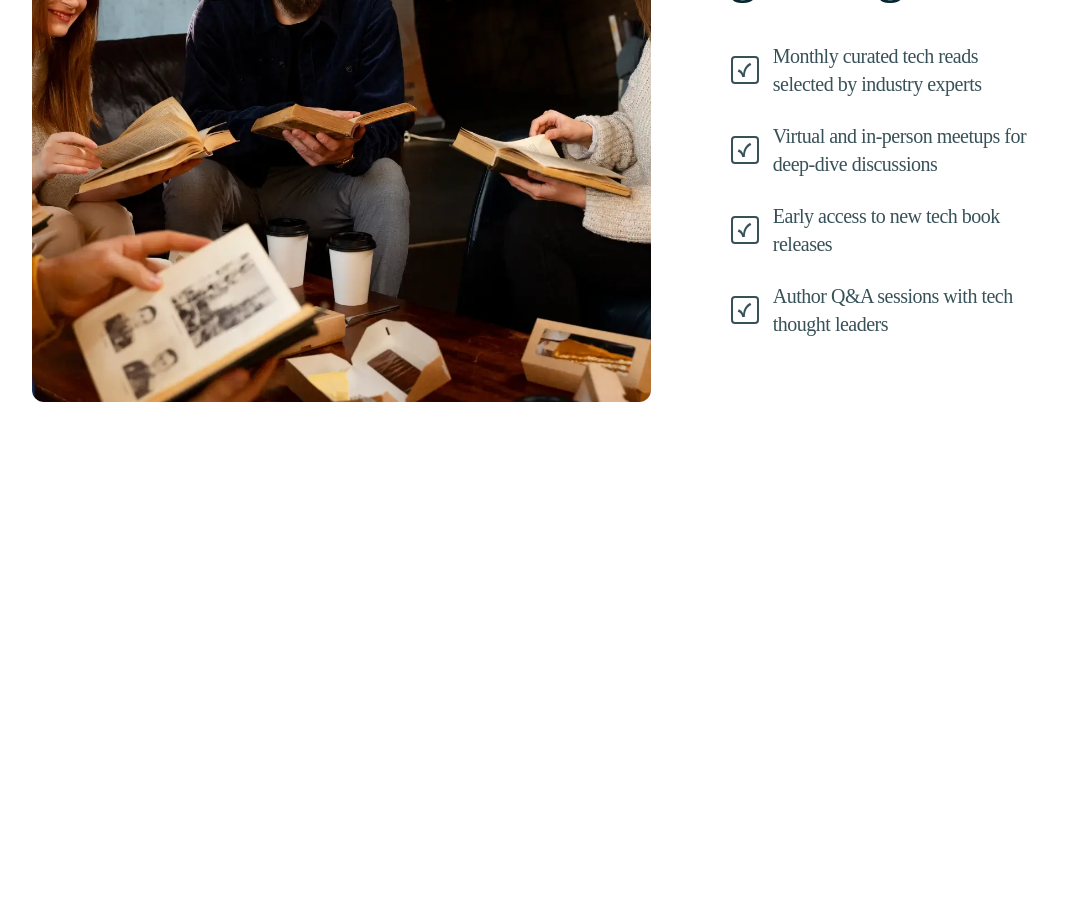
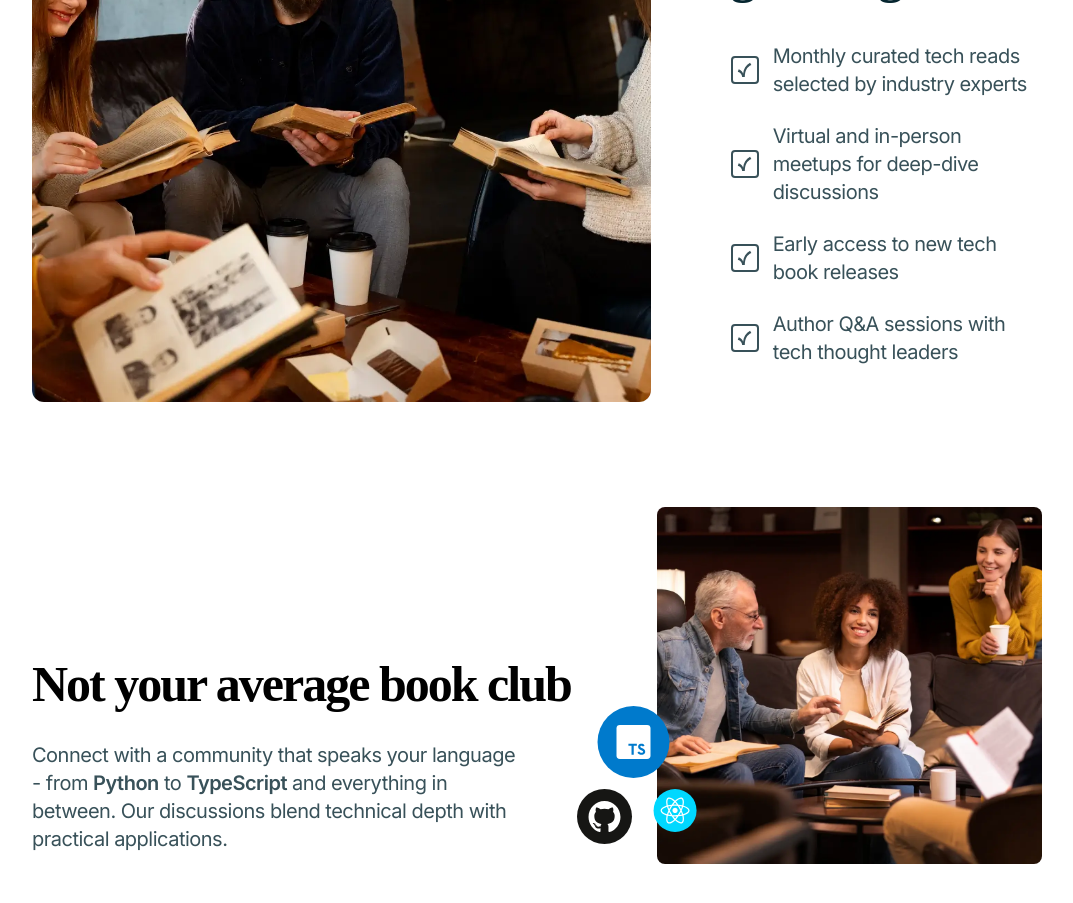
Before and after one commit to paulinasprojects/techbook-landing, a React (Vite) app: page / in a window 1280 px wide. Shown: the part 1160-2063 px from the top of the page, without its empty margins (103-1176 px from the left). Before the commit the page ends 1667 px from the top, so only its background shows below. Built offline with nearby package versions, Linux system fonts and the light colour scheme; a web font is replaced by a local one.

Commit message:
added average book club section

```diff
--- /dev/null
+++ b/src/components/average-book-club.tsx
@@ -0,0 +1,20 @@
+import "../styles/average-book-club.scss";
+
+export const AverageBookClub = () => {
+  return (
+    <section className="average-book-club-section">
+      {/* left */}
+      <div className="average-book-club-left">
+        <h2>Not your average book club</h2>
+        <p>Connect with a community that speaks your language - from <span>Python</span> to <span>TypeScript</span> and everything in between. Our discussions blend technical depth with practical applications.</p>
+      </div>
+      {/* right */}
+      <div className="average-book-club-right">
+        <img src="src/assets/image-not-average-desktop.webp" alt="" style={{borderRadius: "8px"}} />
+        <div className="average-book-club-technologies">
+          <img src="src/assets/technologies-logos.svg" alt="" />
+        </div>
+      </div>
+    </section>
+  )
+}
--- a/src/components/pages/home-page.tsx
+++ b/src/components/pages/home-page.tsx
@@ -1,3 +1,4 @@
+import { AverageBookClub } from "../average-book-club"
 import { Header } from "../common/header"
 import { Hero } from "../hero"
 import { ReadGrowSection } from "../read-grow-section"
@@ -9,6 +10,7 @@ export const Homepage = () => {
         <Hero/>
       </Header>
       <ReadGrowSection/>
+      <AverageBookClub/>
     </div>
   )
 }
--- a/src/components/read-grow-section.tsx
+++ b/src/components/read-grow-section.tsx
@@ -3,12 +3,10 @@ import { readGrow } from "../lib/content";
 
 export const ReadGrowSection = () => {
   return (
-    <div className="read-grow-section">
-      {/* left */}
+    <section className="read-grow-section">
       <div>
         <img src="src/assets/image-read-together-desktop.webp" alt="" style={{borderRadius: "12px"}} />
       </div>
-      {/* Right */}
       <div className="read-grow-right-container">
         <h2>Read together, grow together</h2>
         <div className="read-grow-right-list">
@@ -22,6 +20,6 @@ export const ReadGrowSection = () => {
           </ul>
         </div>
       </div>
-    </div>
+    </section>
   )
 }
--- /dev/null
+++ b/src/styles/average-book-club.scss
@@ -0,0 +1,40 @@
+.average-book-club-section {
+  padding-left: 135px;
+  padding-right: 135px;
+  padding-bottom: 120px;
+  display: flex;
+  align-items: center;
+  gap: 80px;
+  max-width: 1440px;
+}
+
+.average-book-club-left h2 {
+  margin-top: 134px;
+  font-size: var(--fs-50);
+  line-height: var(--line-height-130);
+  font-weight: var(--fw-semibold);
+  letter-spacing: var(--letter-spacing-2);
+}
+
+.average-book-club-left p {
+  margin-top: 24px;
+   color: var(--neutral-700);
+  font-size: var(--fs-20);
+  line-height: var(--line-height-140);
+  letter-spacing: var(--letter-spacing-5);
+  font-family: var(--ff-inter);
+}
+
+.average-book-club-left span {
+  font-weight: var(--fw-semibold);
+}
+
+.average-book-club-right {
+  position: relative;
+}
+
+.average-book-club-technologies {
+  position: absolute;
+  bottom: 20px;
+  left: -80px;
+}
--- a/src/styles/read-grow.scss
+++ b/src/styles/read-grow.scss
@@ -34,4 +34,5 @@
   font-size: var(--fs-20);
   line-height: var(--line-height-140);
   letter-spacing: var(--letter-spacing-5);
+  font-family: var(--ff-inter);
 }
```
Also changed, not shown: src/assets/technologies-logos.svg (added).
